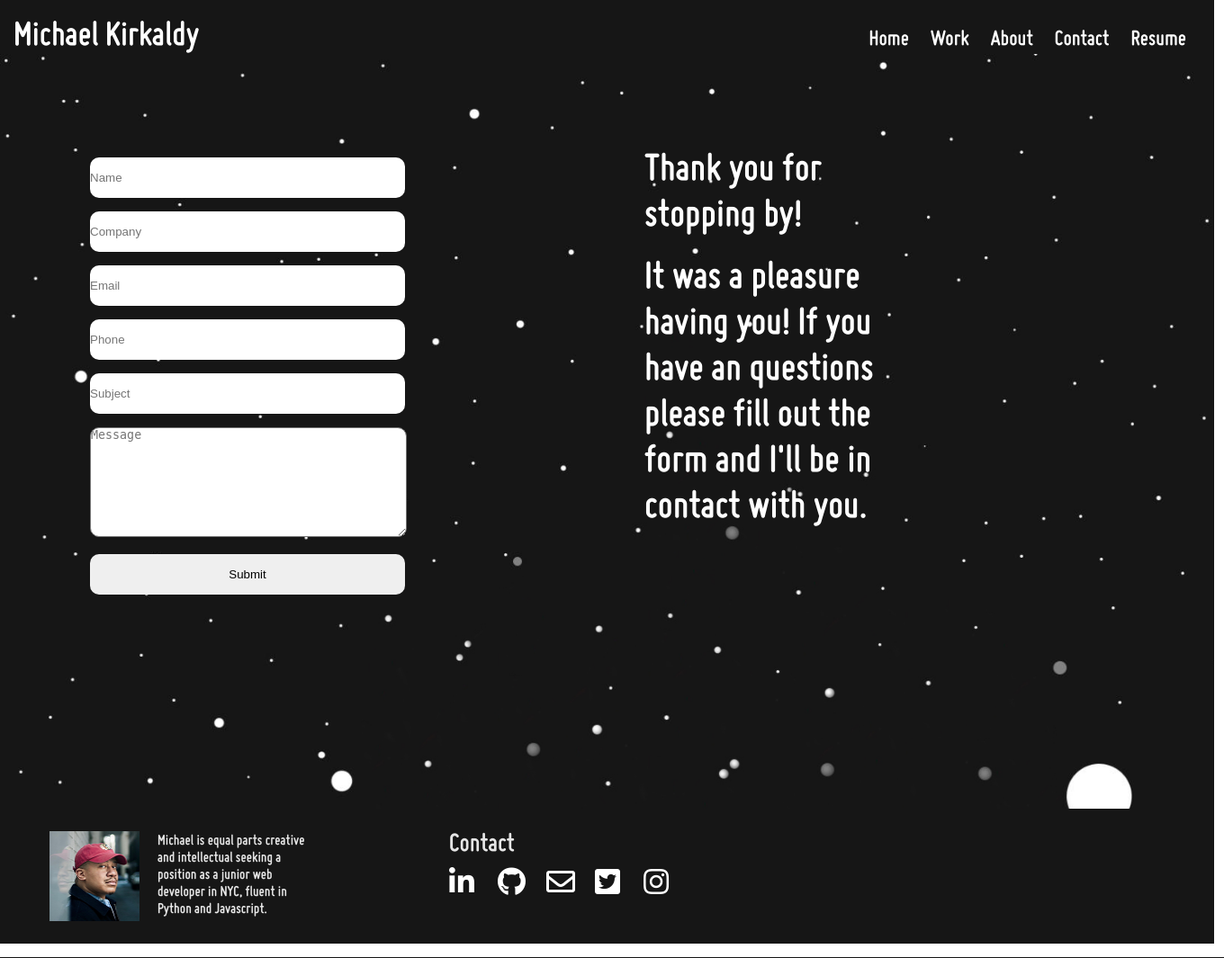
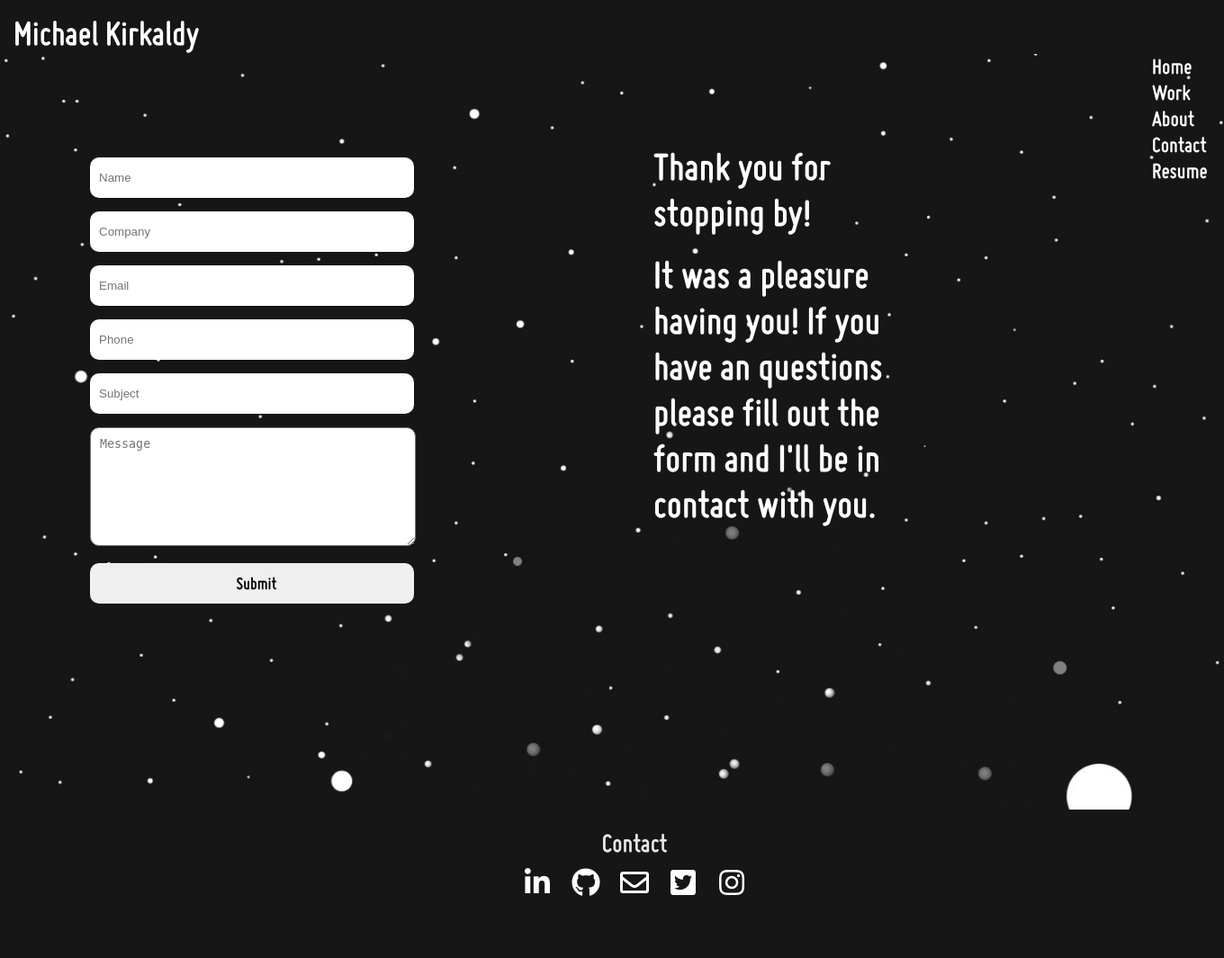
Before and after one commit to MichaelKirkaldyV/works, a Django app: page /contact in a window 1360 px wide. Shown: the whole page at 90% size. Run offline with Django 3.2, Linux system fonts and the light colour scheme; some libraries are stand-ins or nearby versions.

Commit message:
updates to css

```diff
--- a/apps/portfolio_/static/portfolio_/css/contact.css
+++ b/apps/portfolio_/static/portfolio_/css/contact.css
@@ -12,14 +12,14 @@
 
 .container {
 	height: 900px;
-	width: 1349px;
+	width: 100%;
 	background-image: url('../images/deepspace3.jpg');
 	background-size: cover;
 }
 
 .header {
 	height: 60px;
-	width: 1349px;
+	width: 100%;
 	background-color: #161616;
 
 }
@@ -35,7 +35,7 @@
 
 nav {
 	display: inline-block;
-	margin-left: 720px;
+	margin-left: 1260px;
 
 }
 
@@ -73,6 +73,7 @@
 	width: 350px;
 	border: none;
 	margin-top: 15px;
+	padding-left: 10px;
 }
 
 textarea {
@@ -80,6 +81,14 @@
 	height: 120px;
 	width: 350px;
 	margin-top: 15px;
+	padding-left: 10px;
+	padding-top: 10px;
+}
+
+.submit {
+	width: 360px;
+	font-family: 'miso', sans-serif;
+	font-size: 20px;
 }
 
 .thank-you {
@@ -100,11 +109,10 @@
 /*-------------------------FOOTER--------------------------*/
 
 .footer {
-	height: 150px;
-	width: 1349px;
-	background-color: red;
-	margin-top: -61px;
+	height: 165px;
+	width: 100%;
 	background-color: #161616;
+	text-align: center;
 }
 
 .footer-text {
@@ -161,10 +169,7 @@
 
 .media {
 	height: 150px;
-	width: 600px;
 	display: inline-block;
-	vertical-align: top;
-	margin-left: 100px;
 }
 
 /*--------------------------------RESPONSIVE------------------------------------*/
--- a/apps/portfolio_/templates/portfolio_/contact.html
+++ b/apps/portfolio_/templates/portfolio_/contact.html
@@ -28,7 +28,7 @@
 					<input type="text" name="phone" placeholder="Phone">
 					<input type="text" name="subject" placeholder="Subject">
 					<textarea name="body" placeholder="Message"></textarea>
-					<input type="submit" name="submit">
+					<input type="submit" name="submit" class="submit">
 				</form>
 			</div>
 			<div class="thank-you">
@@ -37,13 +37,8 @@
 				<h1>It was a pleasure having you! If you have an questions please fill out the form and I'll be in contact with you.</h1>
 			</div>
 		</div>
+	</div>
 	<div class="footer">
-			<div class="profile">
-				<img src="static/portfolio_/images/profilepic.png">
-				<div class="text">
-					<p class="footer-text">Michael is equal parts creative and intellectual seeking a position as a junior web developer in NYC, fluent in Python and Javascript.</p>
-				</div>
-			</div>
 		<div class="media">
 			<h2>Contact</h2>
 			<a href="https://www.linkedin.com/in/michael-kirkaldy-a0854289/"><i class="fab fa-linkedin-in fa-2x"></i></a>
@@ -53,6 +48,5 @@
 			<a href="https://www.instagram.com/wonderweisss/?hl=en"><i class="fab fa-instagram fa-2x"></i></a>
 		</div>
 	</div>
-	</div>
 </body>
 </html>
```
Also changed, not shown: apps/portfolio_/static/portfolio_/css/about.css (+6 -10 lines), apps/portfolio_/static/portfolio_/css/home.css (+9 -10 lines), apps/portfolio_/static/portfolio_/css/work.css (+6 -7 lines), apps/portfolio_/templates/portfolio_/about.html (+2 -8 lines), apps/portfolio_/templates/portfolio_/home.html (+0 -8 lines), apps/portfolio_/templates/portfolio_/work.html (+3 -10 lines). Lines whose indentation alone changed are shown as unchanged.
